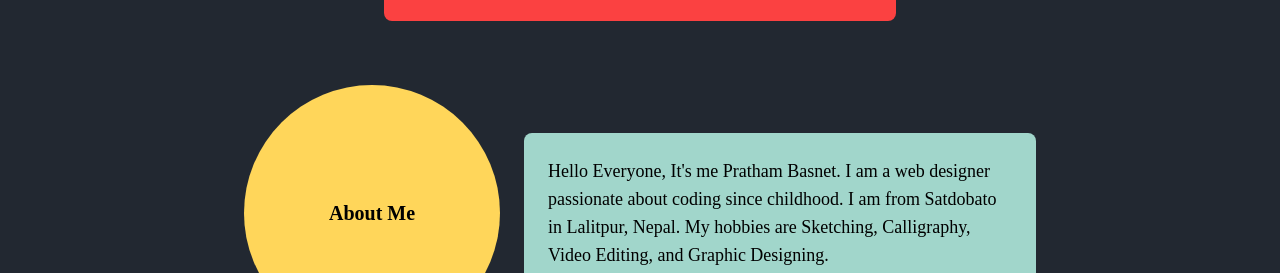
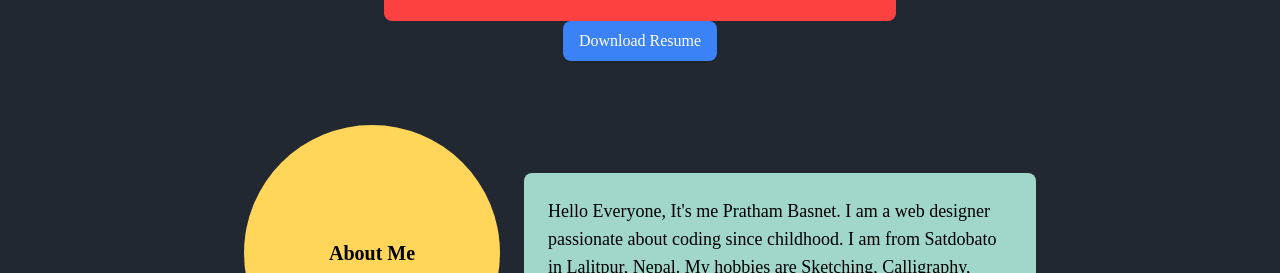
Before and after one commit to misterpratham/Pratham-Basnet, a plain HTML site: page index.html in a window 1280 px wide. Shown: the part 527-800 px from the top of the page. Drawn offline with nearby package versions, Linux system fonts and the light colour scheme; a web font is replaced by a local one.

Commit message:
Update index.html

```diff
--- a/index.html
+++ b/index.html
@@ -52,6 +52,11 @@
           This is Pratham Basnet's portfolio page. Explore my skills, education, and more!
         </p>
       </div>
+       <a href="resume.pdf"
+       download="resume.pdf"
+       class="px-4 py-2 bg-blue-500 text-white rounded-lg shadow hover:bg-blue-600">
+      Download Resume
+    </a>
     </section>
 
     <!-- About Section -->
```
